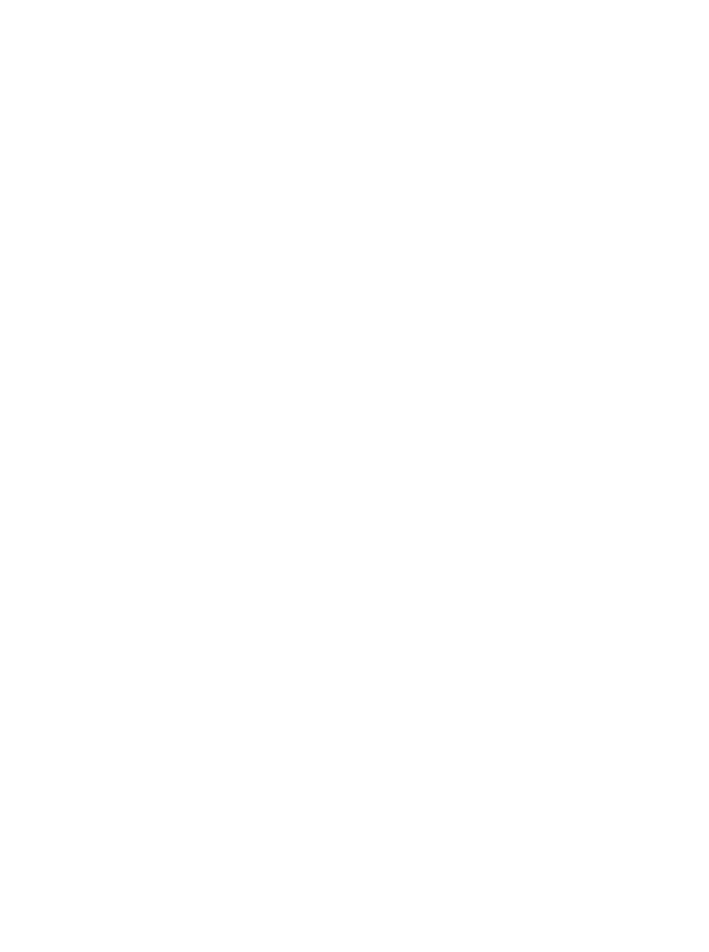
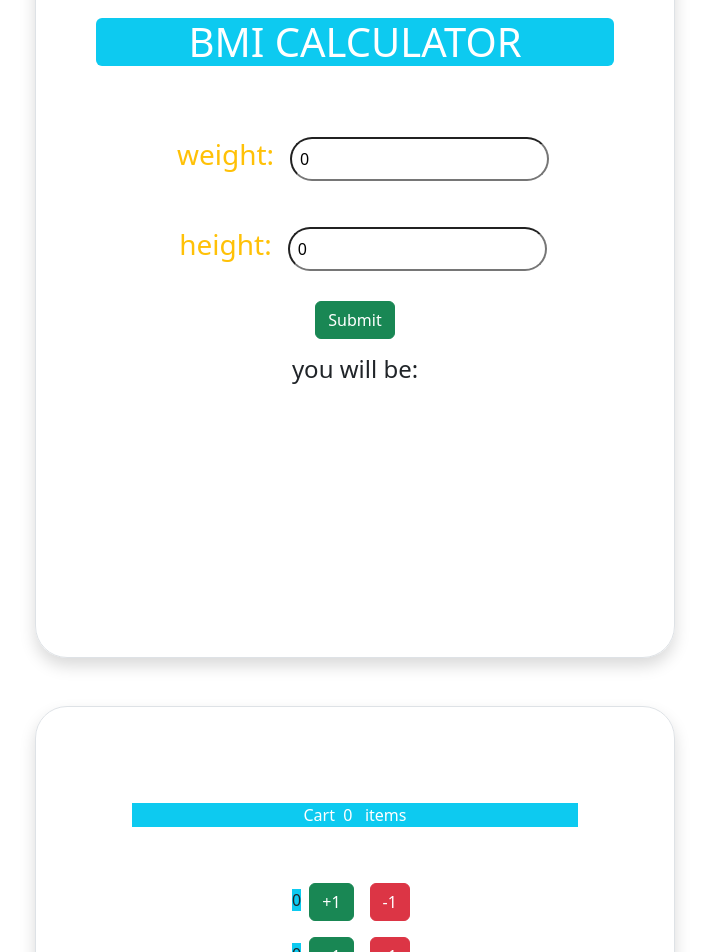
Before and after one commit to dhanyaki/react-training, a React (Create React App) app: page / in a window 1280 px wide. Shown: the part 420-1372 px from the top of the page, without its empty margins (285-994 px from the left). Before the commit the page ends 800 px from the top, so only its background shows below. Built offline with nearby package versions, Linux system fonts and the light colour scheme.

Commit message:
bmi calculator using bootstarp

```diff
--- a/src/App.js
+++ b/src/App.js
@@ -76,8 +76,8 @@ class App extends React.Component {
           hide child
         </button>
         <div className="counter">
-          <Counter />
-          <BasicBootstrap />
+          <BmiCal/>
+          <CounterCart/>
         </div>
       </div>
     );
--- a/src/BasicFun.js
+++ b/src/BasicFun.js
@@ -27,9 +27,9 @@ export default function BasicFun({setCart}) {
   };
   return (
     <div>
-      <span>{counter}</span>
-      <button onClick={increment}>+1</button>
-      <button onClick={decrement}>-1</button>
+      <span className={counter>0?"bg-warning":"bg-info"}>{counter}</span>
+      <button className="btn btn-success m-2" onClick={increment}>+1</button>
+      <button className="btn btn-danger m-2 " onClick={decrement}>-1</button>
 
     </div>
   );
--- a/src/BmiCal.js
+++ b/src/BmiCal.js
@@ -1,10 +1,12 @@
 import React, { useState } from 'react'
-
-function BmiCal() {
+import "./index.css";
+function BmiCal()
+ {
     const [weight, setWeight] = useState(0);
     const [height, setHeight] = useState(0);
     const [bmi, setBmi] = useState("");
-    const [message,setMessage]=useState("");
+    const [message, setMessage] = useState("");
+
     let calculate = (event) => {
         event.preventDefault()
 
@@ -16,47 +18,51 @@ function BmiCal() {
             let bmi = (weight / (height * height) * 703);
             setBmi(bmi.toFixed(1));
 
-            if(bmi<25)
-                {
-                    setMessage("you are underweight");
+            if (bmi < 25) {
+              setMessage(<div className='text-danger'>you are underweight</div>);
             }
-                else if(bmi>=25 && bmi<35)
-                    {
-                        setMessage("you are healthly weight");
+
+
+            else if (bmi >= 25 && bmi < 35) {
+                setMessage(<div className='text-success'>you are healthly weight</div>);
             }
-                    else
-                    {
-                      setMessage("you are overweight");
+            else {
+                setMessage(<div className='text-danger'>you are overweight</div>);
             }
         }
     }
     return (
+        <div className='border p-5 m-5 w-50 mx-auto shadow rounded-5'>
+
         <div className='app'>
+
             <div className='container'>
-                <h1 className='center' >BMI CALCULATOR</h1>
+
+                 <h1 className='center bg-info text-white rounded-2' >BMI CALCULATOR</h1>
                     <form onSubmit={calculate}>
-                    <div>
-                        <label>weight: </label>
-                        <input value={weight} onChange={(e => setWeight(e.target.value))} />
+                        <div className=''>
+                            <label className='pt-5 m-3 text-warning'><h3>weight:</h3> </label>
+                            <input  className="p-2 w-50 rounded-pill"value={weight} onChange={(e => setWeight(e.target.value))} />
                         </div>
                         <div>
-                        <label>height:</label>
-                        <input value={height} onChange={(event) => setHeight(event.target.value)} />
+                            <label className='pt-3 m-3 text-warning'> <h3>height:</h3> </label>
+                            <input  className="p-2 w-50 rounded-pill" value={height} onChange={(event) => setHeight(event.target.value)} />
                         </div>
                         <div>
-                        <button className="btn" type="submit">Submit</button>
+                            <button className="btn btn-success mt-3" type="submit">Submit</button>
                         </div>
                     </form>
 
-                    <div className='align-center'>
+                    <div className='align-center pt-3'>
                         <h4>you will be:{bmi}</h4>
                         <p>{message}</p>
 
-
+                    </div>
                 </div>
 
             </div>
             </div>
+
     )
 }
 
--- a/src/CounterCart.js
+++ b/src/CounterCart.js
@@ -4,13 +4,15 @@ import BasicFun from "./BasicFun";
 function CounterCart() {
   const [cart, setCart] = useState(0);
   return (
-    <>
-    <p>Cart &nbsp; {cart} &nbsp; items</p>
+    <div className='border p-5 m-5 w-50 mx-auto shadow rounded-5'>
+    <p className="text-white bg-info  m-5 ">Cart &nbsp;{cart} &nbsp; items</p>
+
       <BasicFun setCart={setCart}/>
       <BasicFun setCart={setCart}/>
       <BasicFun setCart={setCart}/>
       <BasicFun setCart={setCart}/>
-    </>
+    </div>
+
   );
 }
 
--- a/src/index.css
+++ b/src/index.css
@@ -31,7 +31,7 @@
   font-size:1.2rem ;
   margin: 8px,0px;
   padding: 8px,4px;
-  background-color: rgb(157, 0, 255);
+  background-color: rgb(71, 205, 176);
   color: antiquewhite;
   border-radius: 8px;
   border: 1px solid;
```
Lines whose indentation alone changed are shown as unchanged.
